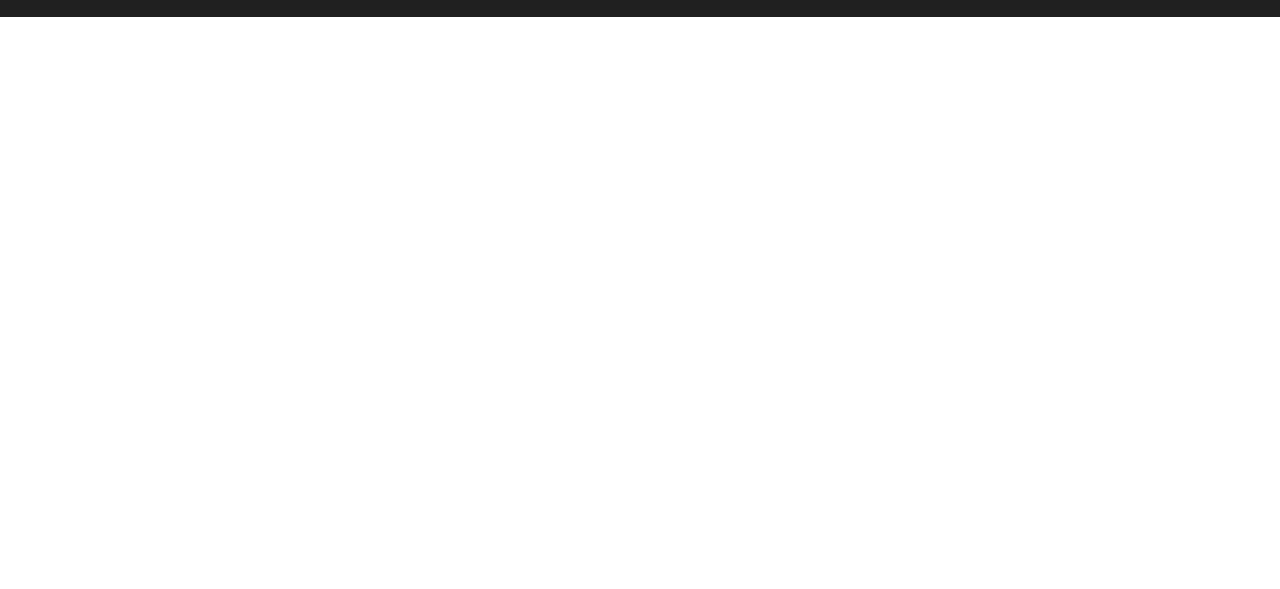
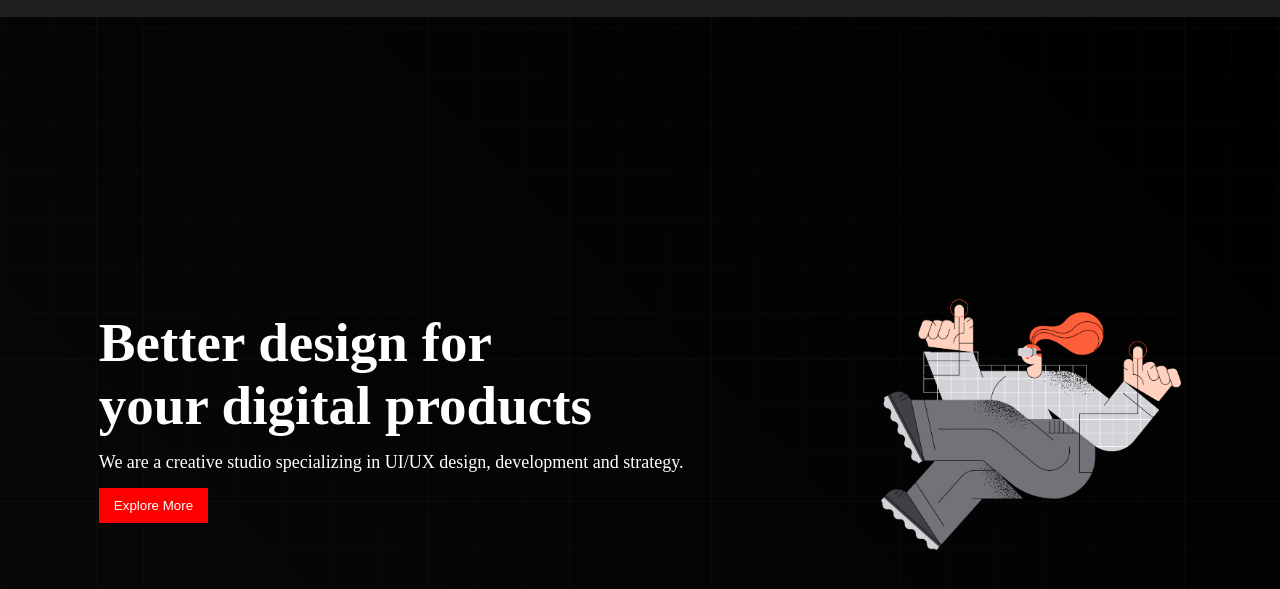
Before and after one commit to gopalbasak1/First-Project-Website-Con, a plain HTML site: page index.html in a window 1280 px wide. Shown: the part 51-640 px from the top of the page. Drawn offline with Linux system fonts and the light colour scheme.

Commit message:
Banner Section

```diff
--- a/index.html
+++ b/index.html
@@ -25,7 +25,22 @@
     </header>
 
 
-    <main></main>
+    <main>
+        <!-- This is Banner section -->
+        <section>
+            <div class="banner-container">
+                <div class="banner-text">
+                    <h1>Better design for <br> your digital products</h1>
+                    <p>We are a creative studio specializing in UI/UX design, development and strategy.</p>
+                    <button class="btn">Explore More</button>
+                </div>
+                <div class="banner-photo">
+                    <img class="banner-img" src="./Image/banner.png" alt="">
+                </div>
+            </div>
+        </section>
+
+    </main>
     <footer></footer>
 </body>
 </html>
--- a/style.css
+++ b/style.css
@@ -29,3 +29,48 @@
 .logo-photo{
     width:120px;
 }
+
+.banner-img{
+    width:300px;
+}
+
+.banner-container{
+
+    display:flex;
+    justify-content: space-around;
+    height:100vh;
+    align-items: center;
+    /* border:2px solid gray; */
+    color:white;
+    background: url(Image/background.png), linear-gradient(45deg,rgb(8, 8, 8),black);
+    background-position: center;
+    background-size: cover;
+    background-repeat: no-repeat;
+
+}
+
+.banner-text h1{
+    font-size:55px;
+    font-weight: bold;
+}
+
+.banner-text p{
+    font-size:18px;
+    margin-top:15px;
+    margin-bottom:15px;
+}
+
+.btn{
+    padding:10px 15px;
+    background: red;
+    color:white;
+    border:none;
+    cursor:pointer;
+    transition:.5s;
+
+
+}
+.btn:hover{
+    color:black;
+    background-color: tomato;
+}
```
